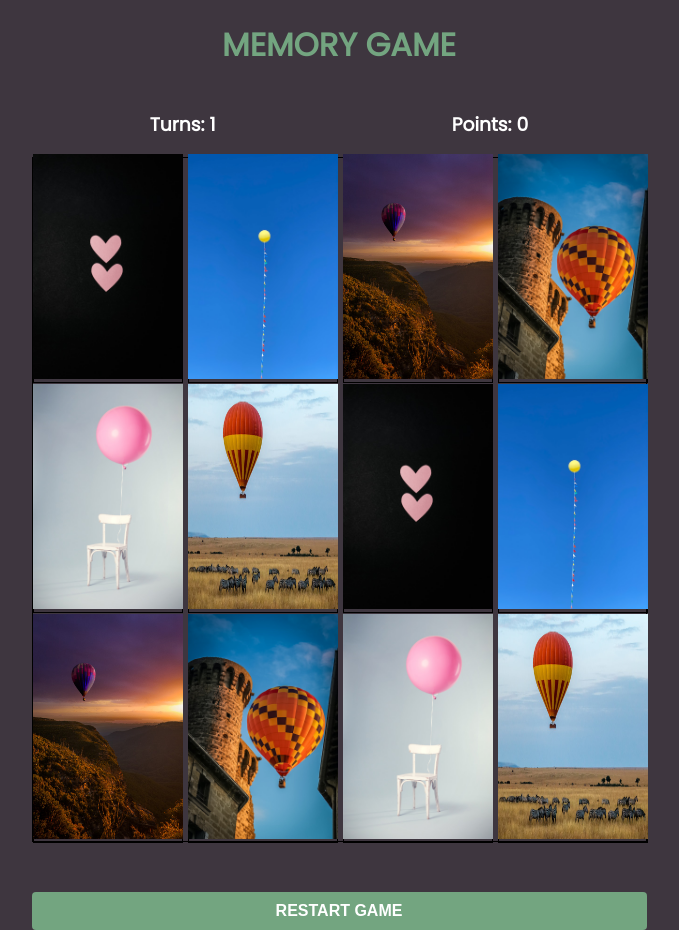
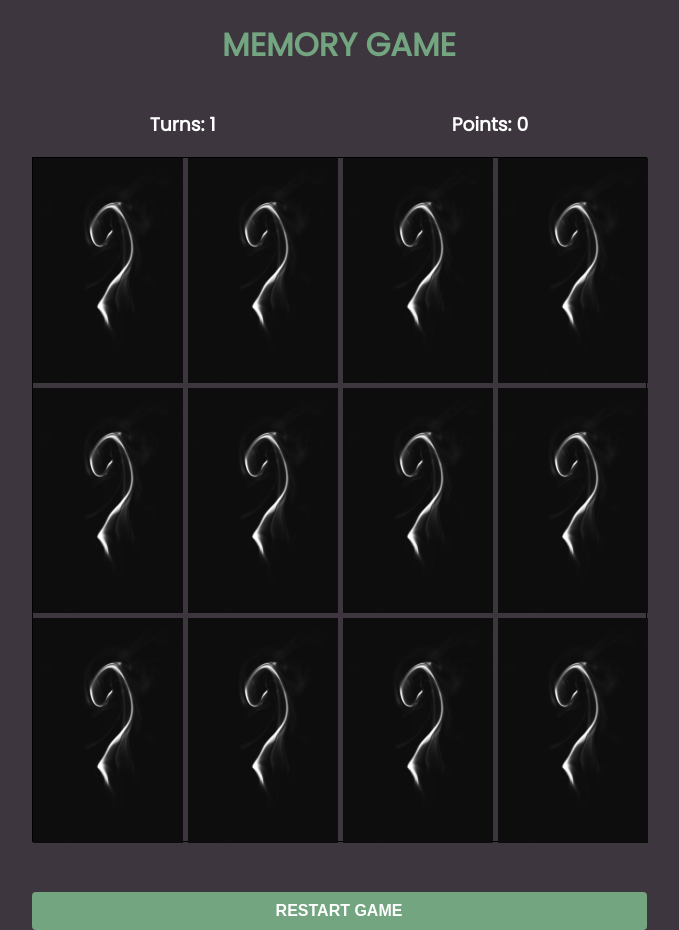
Before and after one commit to junhuang21484/web-dev-proj2, a React (Create React App) app: page / in a window 1280 px wide. Both pictures are taken after a click on the button "START GAME". Shown: the whole page, without its empty margins (301-980 px from the left). Built offline with nearby package versions, Linux system fonts and the light colour scheme.

Commit message:
Added most of card logic

```diff
--- a/package.json
+++ b/package.json
@@ -7,6 +7,7 @@
     "@testing-library/react": "^13.4.0",
     "@testing-library/user-event": "^13.5.0",
     "lodash": "^4.17.21",
+    "package.json": "^2.0.1",
     "react": "^18.2.0",
     "react-dom": "^18.2.0",
     "react-scripts": "5.0.1",
--- a/src/App.js
+++ b/src/App.js
@@ -1,4 +1,3 @@
-import { create } from "lodash";
 import React from "react"
 import Card from "./Card"
 
@@ -22,6 +21,29 @@ function App() {
     setGameState("IDLE")
   }
 
+  function cardClicked(event, pos){
+    if (!cards[pos]["isClicked"] && !cards[pos]["isMatched"]){
+      setCards(prevData => {
+        const dataCopy = [...prevData];
+        let newData = dataCopy[pos];
+        newData = {
+          ...newData, isClicked: true
+        }
+        dataCopy[pos] = newData
+        return(dataCopy)
+      })
+
+      setSelectedCard(prevData => [...prevData, cards[pos]]);
+      if (selectedCard.length == 2){
+        if (selectedCard[0]["img"] == selectedCard[1]["img"]){
+
+        }
+        setGameTurns(prevData => prevData + 1);
+        setSelectedCard([]);
+      }
+    }
+  }
+
   function createCards(){
     const images = [
       "Images/img-1.jpg",
@@ -33,21 +55,35 @@ function App() {
     ];
     // create a list of 12 cards
     const newCards = [];
-    for (let i = 0; i < 12; i++) {
-      const imageIndex = i % 6;
-      newCards.push(
-        <Card
-          id={i}
-          pair_id={i%2 === 0 ? i + 1 : i - 1}
-          isClicked={true}
-          isMatched={false}
-          img={images[imageIndex]}
-        />
-      );
+    const prevNum = [];
+    while (newCards.length !== 12){
+      let num = Math.floor(Math.random() * 12) + 1;
+      if (!prevNum.includes(num)){
+        const imageIndex = num % 6;
+        newCards.push(
+          {
+            id: prevNum.length,
+            isClicked: false,
+            isMatched: false,
+            img: images[imageIndex],
+          }
+        );
+
+        prevNum.push(num);
+      }
     }
-
     setCards(newCards);
   }
+
+  const cardCell = cards.map((cardData) => {
+    return (
+      <Card
+        key={cardData.id}
+        data={cardData}
+        handleClick={cardClicked}
+      />
+    );
+  });
 
   return (
       <main>
@@ -70,12 +106,8 @@ function App() {
               <h3>Turns: {gameTurns}</h3>
               <h3>Points: {gamePoints}</h3>
             </div>
-            <div class="game-board-container">
-              {
-                cards.map((card) => {
-                  return(<div className="cell">{card}</div>)
-                })
-              }
+            <div className="game-board-container">
+              {cardCell}
             </div>
             <button className="btn-start" onClick={btnResetGame} style={{"marginTop": "50px"}}>RESTART GAME</button>
           </div>
--- a/src/Card.js
+++ b/src/Card.js
@@ -2,19 +2,19 @@ import React from "react"
 import './css/Card.css';
 
 /*
-Props contain the followng:
-    - id [int]: The pos in array before shuffle
-    - index [int]: The pos in array after shuffle
-    - pair_id [int]: The other card with same img
-    - isClicked [bool]: Clicked or not
-    - isMatched [bool]: Matched or not
-    - img [string]: A link to an image
+Props contain the following:
+    - key [int]: Position of card inside the array
+    - data [obj]:
+        - isClicked [bool]: Clicked or not
+        - isMatched [bool]: Matched or not
+        - img [string]: A link to an image
+    - handleClick [func]: A function that handle the click of image
 */
 function Card(props){
-    const cover_img = "Images/img-cover.jpg"
+    const cover_img = "Images/img-cover.jpg";
     return (
-        <div className="card-container">
-            <img className="card-img" alt="card" src={props.isClicked ? props.img : cover_img}></img>
+        <div className="card-container" onClick={(event) => props.handleClick(event, props.data.id)}>
+            <img className="card-img" alt="card" src={props.data.isClicked ? props.data.img : cover_img}></img>
         </div>
     );
 }
--- a/src/index.js
+++ b/src/index.js
@@ -1,6 +1,6 @@
 import React from 'react';
 import ReactDOM from 'react-dom/client';
-import './index.css';
+import './css/index.css';
 import App from './App';
 
 const root = ReactDOM.createRoot(document.getElementById('root'));
```
Also changed, not shown: src/css/index.css (renamed from src/index.css), 1 other file (tests, documents, lock files or other folders).
